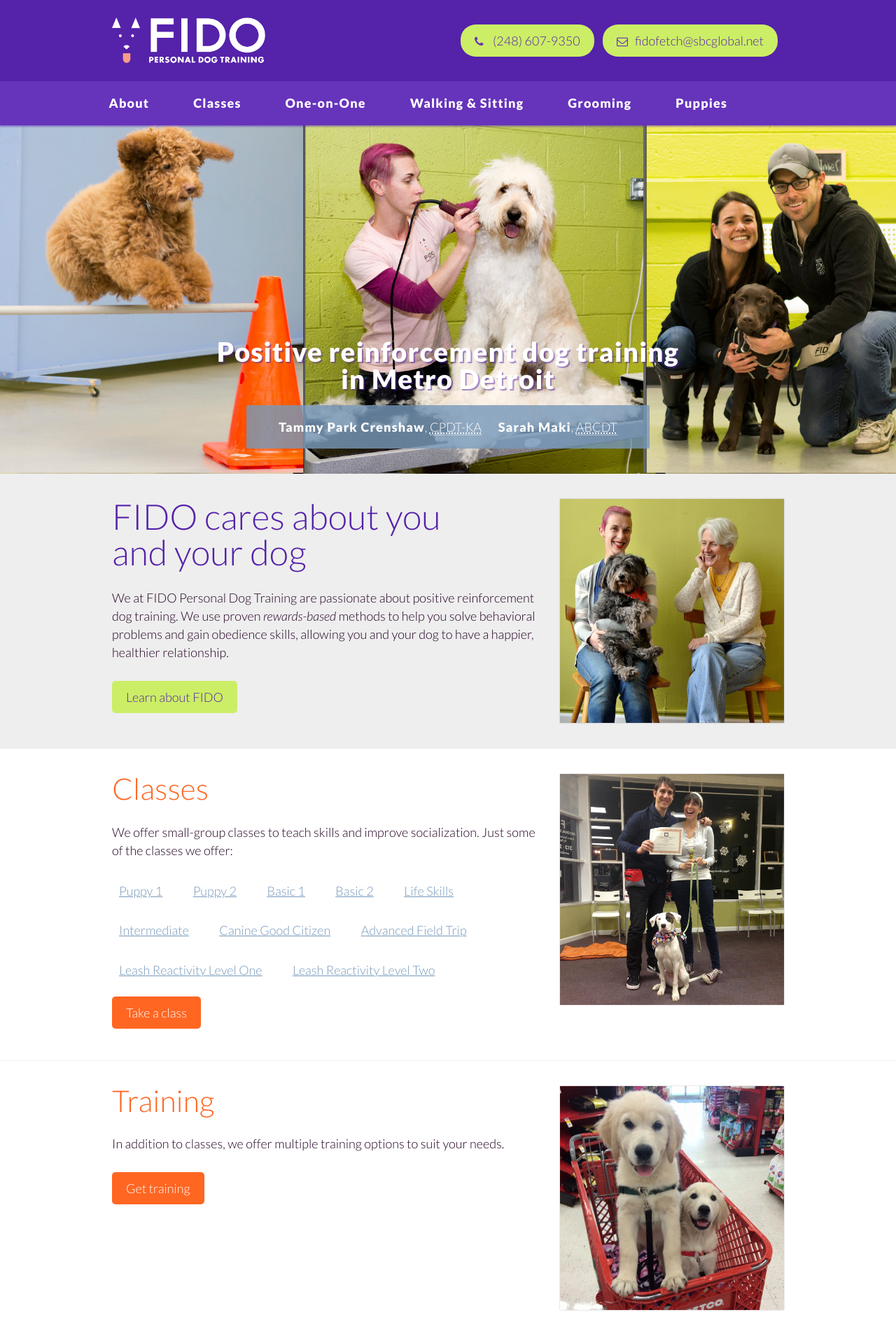
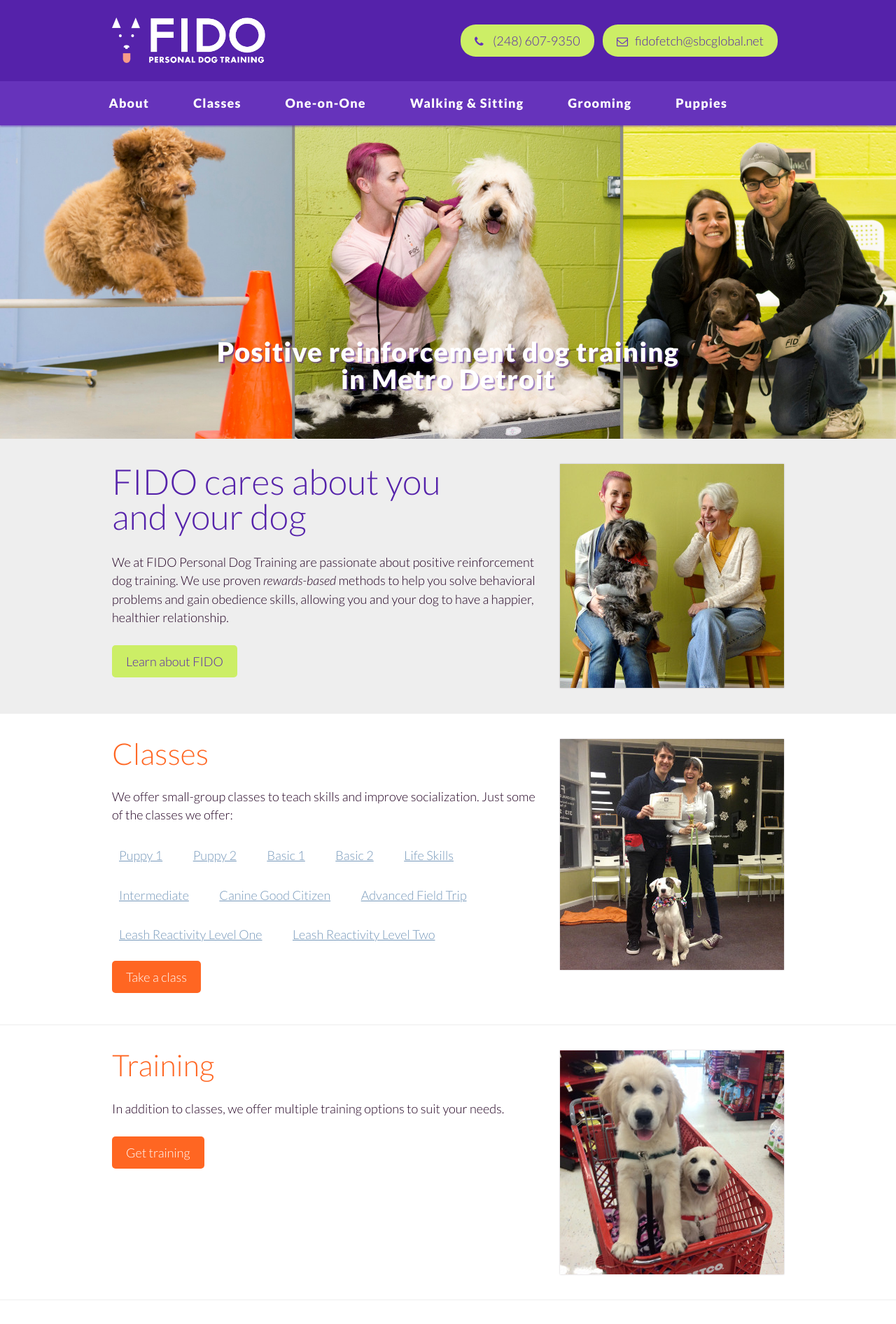
Before and after one commit to fidodogtraining/fidodogtraining.github.io, a Jekyll site: the page built from index.html, in a window 1280 px wide. Shown: the top 1892 px of the page at 70% size. Built offline with Jekyll 4.4.1, drawn with Linux system fonts in a browser that asks for light colours.

Commit message:
Splash to Tammy spec

```diff
--- a/_includes/splash.html
+++ b/_includes/splash.html
@@ -1,11 +1,3 @@
 <section class="region splash"><div class="inner">
   <h2 class="tagline">Positive reinforcement dog training <br />in Metro Detroit</h2>
-  <ul class="list-no">
-    <li class="first"><strong>Tammy Park Crenshaw</strong>,
-      <abbr title="Certification for Professional Dog Trainers - Knowledge Assessed">CPDT-KA</abbr>
-    </li>
-    <li class="last"><strong>Sarah Maki</strong>,
-      <abbr title="Animal Behavior College Dog Trainer">ABCDT</abbr>
-    </li>
-  </ul>
 </div></section>
--- a/deps/working.scss
+++ b/deps/working.scss
@@ -923,7 +923,7 @@
     margin-bottom: 0;
   }
 .splash {
-  background: hex-add($light, -1) url('images/fido_splash_2018.jpg') top left scroll no-repeat;
+  background: hex-add($light, -1) url('images/fido_splash_2018.jpg') top center scroll no-repeat;
   background-size: cover;
   color: $light;
   min-height: 145px;
@@ -931,30 +931,9 @@
   position: relative;
   z-index: 0;
 }
-  .splash .list-no {
-    background-color: $quarternary;
-    background-color: rgba($quarternary,.8);
-    border-radius: 2px;
-    margin: 0 auto;
-    padding: 1em;
-    max-width: 30em;
-    text-align: center;
-  }
-    .splash .list-no > li {
-      display: inline-block;
-      margin: 0 20px 0 0;
-    }
-      .splash .list-no > li.last {
-      margin: 0;
-    }
   .splash .tagline {
     margin: 2.5em 0 .5em;
     margin-top: 21vw;
-  }
-  @media all and (max-width: 415px) {
-    .splash .list-no abbr {
-      display: none;
-    }
   }
 .region-cta {
   background: hex-add($light, -1) url('images/ferndale-friends.jpg') top left scroll no-repeat;
```
Also changed, not shown: deps/images/fido_splash_2018.jpg.
